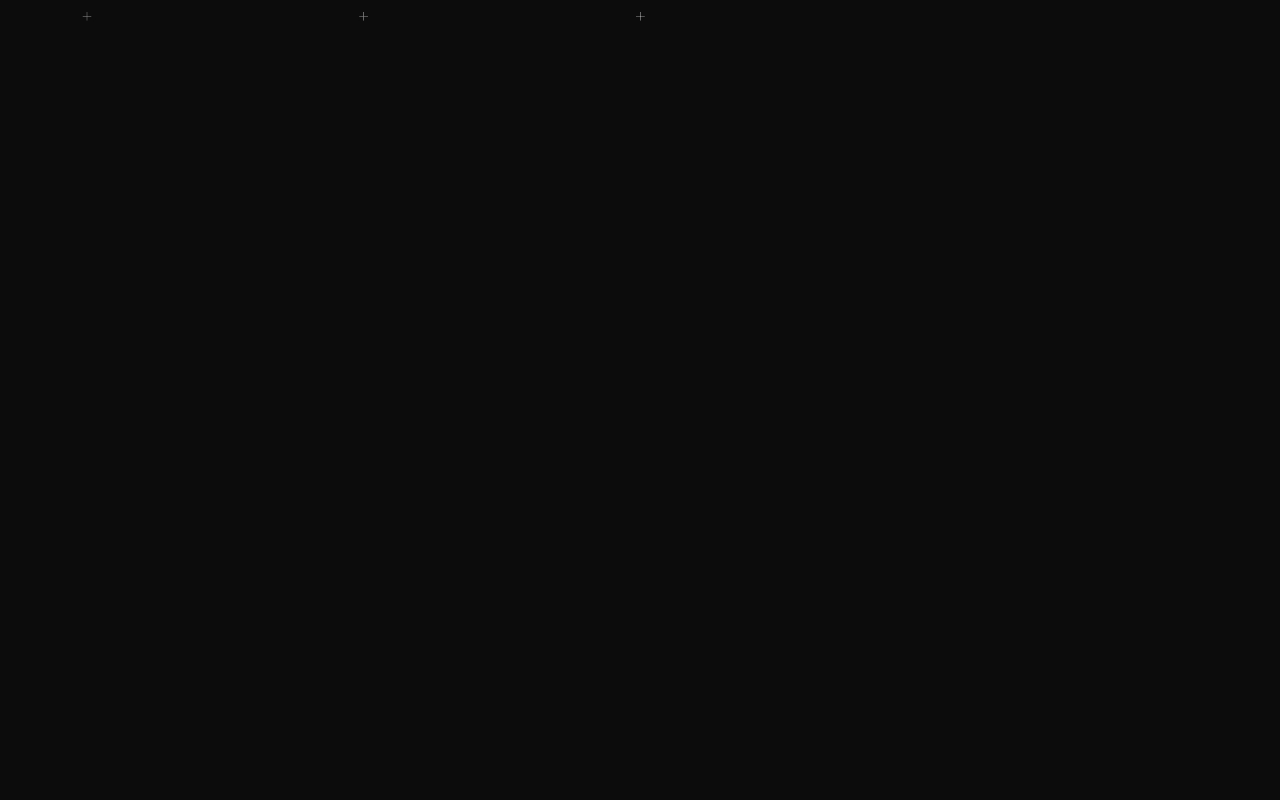
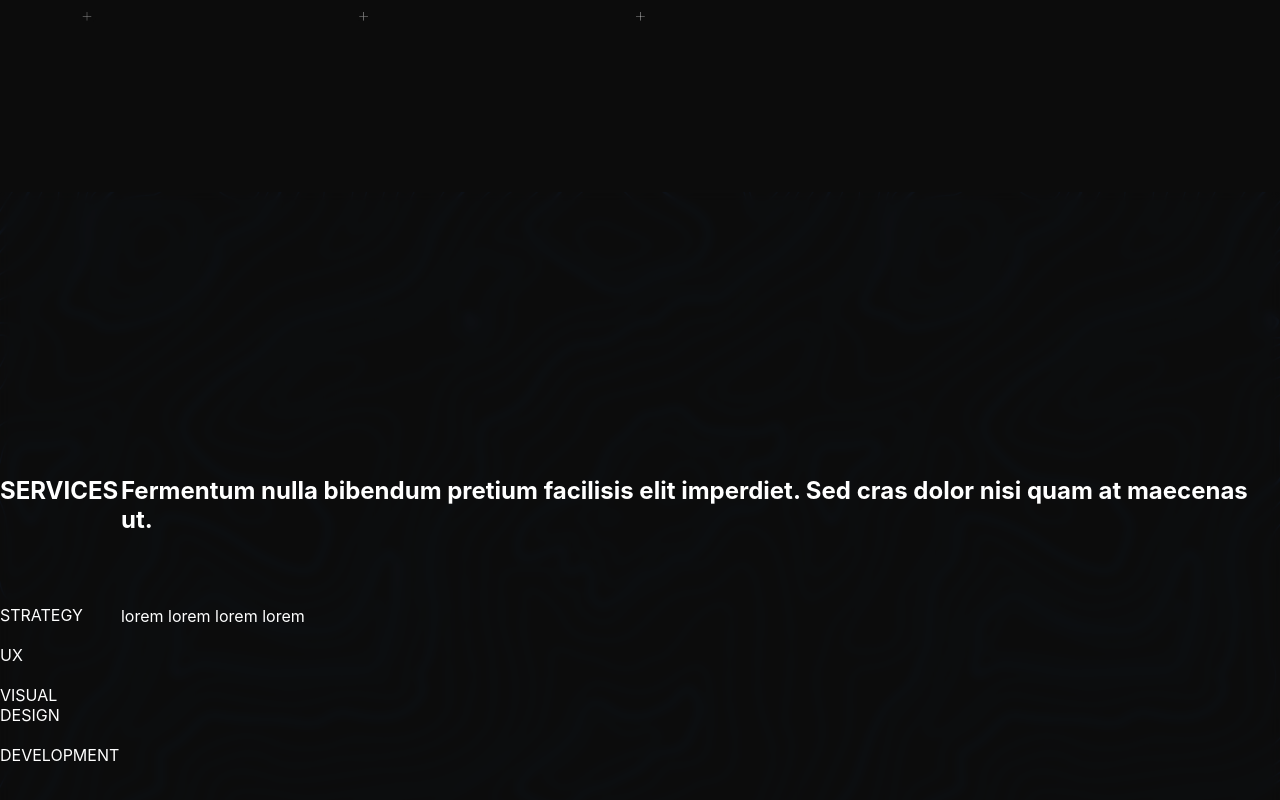
Before and after one commit to DimaKyrdiashkin/ReactLearn, a React (Create React App) app: page / in a window 1280 px wide. Shown: the part 608-1408 px from the top of the page. Before the commit the page ends 800 px from the top, so only its background shows below. Built offline with nearby package versions, Linux system fonts and the light colour scheme.

Commit message:
08.07.2020 info

```diff
--- a/src/App.css
+++ b/src/App.css
@@ -36,3 +36,10 @@ nav a.active::before{
   background-position: center;
   height: calc(100vh - 125px);
 }
+.container{
+  max-width: 1670px;
+  margin: 0 auto;
+}
+ul{
+  list-style-type: none;
+}
--- a/src/Pages/Home.js
+++ b/src/Pages/Home.js
@@ -1,9 +1,13 @@
 import React from 'react';
 import PromoContent from '../components/PromoContent';
+import Info from "../components/Info";
 
  const Home =()=>{
     return (
+        <>
       <PromoContent headText="GAME LIKE LIFE, IS NOT PREDICTIBLE"/>
+      <Info/>
+      </>
   );
 }
 
--- /dev/null
+++ b/src/components/Info.css
@@ -0,0 +1,31 @@
+.info{
+    color:white;
+}
+.info{
+    background-position: left center;
+    background-size: cover;
+    background-repeat: no-repeat;
+}
+.info_bg{
+    background: rgba(12, 12, 12, 0.5);
+    backdrop-filter: blur(5px);
+    padding: 284px 0 233px;
+}
+.info_first{
+    max-width: 1526px;
+    display: flex;
+    justify-content: space-between;
+}
+.info_first_left{
+
+}
+.info_first_left_h2{
+    color: white;
+    margin-bottom: 100px;
+}
+.info_first_left_ul li{
+    margin-bottom: 20px;
+}
+.info_first_right_h2{
+    margin-bottom: 72px;
+}
--- /dev/null
+++ b/src/components/Info.js
@@ -0,0 +1,30 @@
+import React from "react";
+import './Info.css'
+import bg from './../assets/info_bg.png'
+import InfoFirst from "./InfoFirst";
+const  Info = (props)=>{
+    const style ={
+        info:{
+            backgroundImage: `url('${bg}')`
+        }
+    }
+
+    const text ={
+        first: {
+            left: {
+                title: 'SERVICES',
+                list: ['STRATEGY', 'UX', 'VISUAL DESIGN', 'DEVELOPMENT']
+            },
+            right: {
+                title: 'Fermentum nulla bibendum pretium facilisis elit imperdiet. Sed cras dolor nisi quam at maecenas ut.',
+                text: 'lorem lorem lorem lorem'
+            }
+        }
+    }
+    return(
+        <section className={"info"} style={style.info}>
+            <InfoFirst left={text.first.left} right={text.first.right} />
+        </section>
+    )
+}
+export default Info
--- /dev/null
+++ b/src/components/InfoFirst.js
@@ -0,0 +1,31 @@
+import React from "react";
+
+
+
+
+
+const InfoFirst = (props)=>{
+    console.log(props)
+    return(
+        <div className={"info_bg"}>
+            <div className="container">
+                <div className="info_first">
+                    <div className={"info_first_left"}>
+                        <h2 className={"info_first_left_h2"}>{props.left.title}</h2>
+                        <ul className={'info_first_left_ul'}>
+                            {props.left.list.map(value => {
+                                return <li >{value}</li>
+                            })}
+                        </ul>
+                    </div>
+                    <div className={'info_first_right'}>
+                        <h2 className={'info_first_right_h2'}>{props.right.title}</h2>
+                        <p>{props.right.text}</p>
+                    </div>
+                </div>
+            </div>
+        </div>
+    )
+
+}
+export default InfoFirst
```
Also changed, not shown: src/assets/info_bg.png (added).
